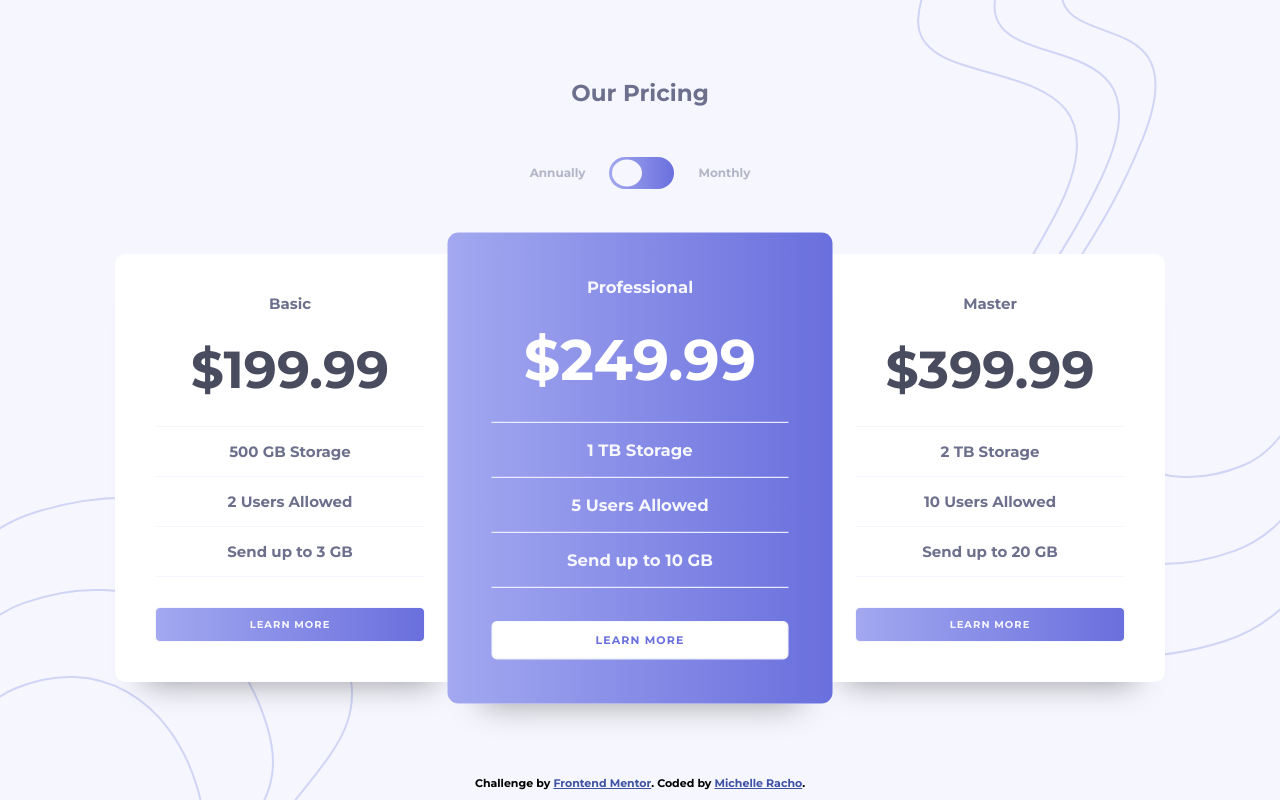
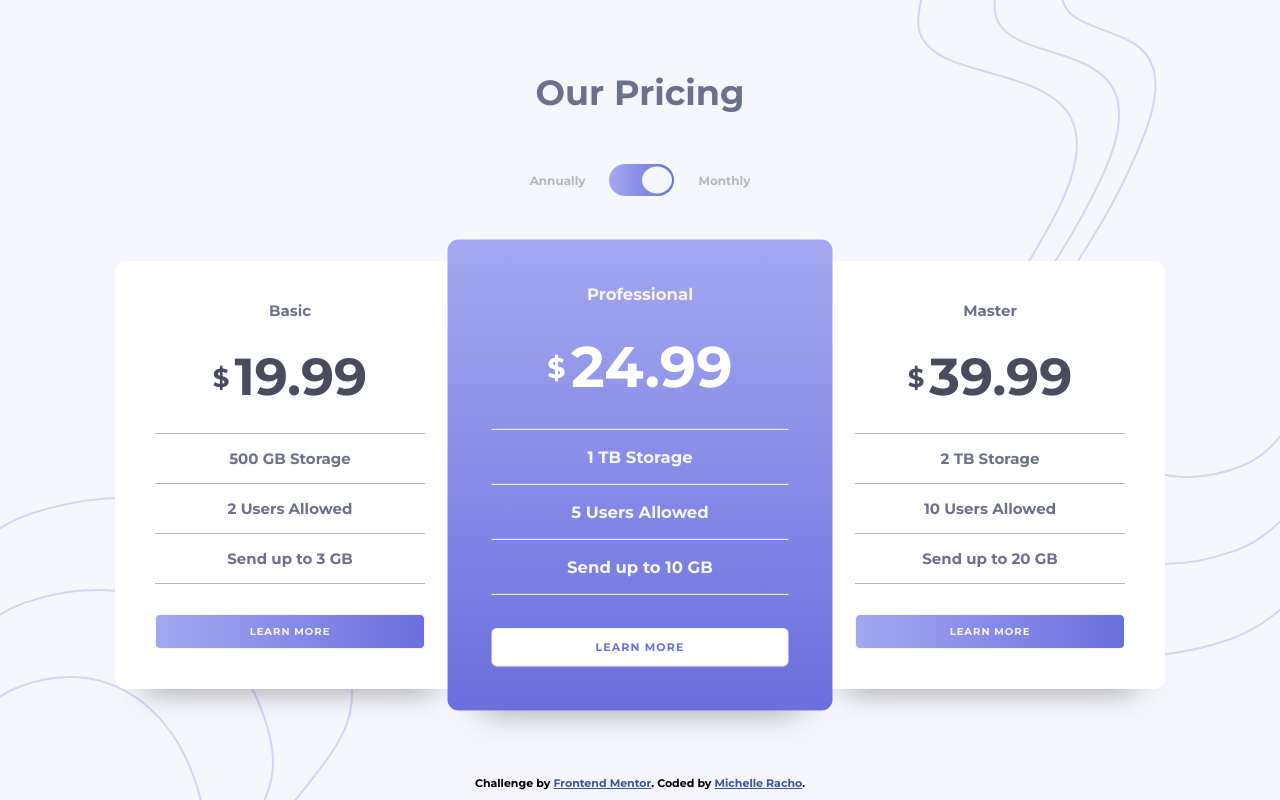
Before and after one commit to michelleracho/pricing-component-with-toggle, a React (Create React App) app: page / in a window 1280 px wide. Built offline with nearby package versions, Linux system fonts and the light colour scheme.

Commit message:
adjust styles

```diff
--- a/src/components/Card.js
+++ b/src/components/Card.js
@@ -7,7 +7,10 @@ const Card = ({ type, storage, users, limit, price }) => {
   return (
     <div className={styles.Card}>
       <h4 className={styles.Card__type}>{type}</h4>
-      <h2 className={styles.Card__price}>${price}</h2>
+      <h2 className={styles.Card__price}>
+        <span>$</span>
+        {price}
+      </h2>
       <ul className={styles.Card__list}>
         <li className={styles.Card__item}>{storage} Storage</li>
         <li className={styles.Card__item}>{users} Users Allowed</li>
--- a/src/components/PricingContainer.js
+++ b/src/components/PricingContainer.js
@@ -5,7 +5,7 @@ import Switch from './Switch';
 import styles from '../styles/PricingContainerStyles.module.css';
 
 const PricingContainer = () => {
-  const [priceTier, setPriceTier] = useState('Annual');
+  const [priceTier, setPriceTier] = useState('Monthly');
 
   const toggleSwitch = () => {
     priceTier === 'Annual' ? setPriceTier('Monthly') : setPriceTier('Annual');
--- a/src/components/Switch.js
+++ b/src/components/Switch.js
@@ -11,8 +11,15 @@ const Switch = ({ tier, toggleSwitch }) => {
     <div className={styles.Switch}>
       <h4>Annually</h4>
 
-      <label className={styles.Switch__container}>
-        <input type="checkbox" onChange={() => handleChange()} value={tier} />
+      <label
+        className={styles.Switch__container}
+        onChange={() => handleChange()}
+      >
+        <input
+          type="checkbox"
+          value={tier}
+          className={styles.Switch__toggler}
+        />
         <div className={styles.Switch__toggler}></div>
       </label>
 
--- a/src/index.css
+++ b/src/index.css
@@ -1,8 +1,9 @@
 @import url('https://fonts.googleapis.com/css2?family=Montserrat:wght@700&display=swap');
 
 :root {
-  --gradient: linear-gradient(to right, hsl(236, 72%, 79%), hsl(237, 63%, 64%));
+  --gradient: hsl(236, 72%, 79%), hsl(237, 63%, 64%);
 
+  --color-light-purple: hsl(236, 72%, 79%);
   --color-purple: hsl(237, 63%, 64%);
 
   --color-very-light-gray: hsl(240, 78%, 98%);
--- a/src/styles/ButtonStyles.module.css
+++ b/src/styles/ButtonStyles.module.css
@@ -5,18 +5,18 @@
   color: var(--color-very-light-gray);
   text-transform: uppercase;
   letter-spacing: 1px;
-  background: var(--gradient);
+  background: linear-gradient(to right, var(--gradient));
   outline: none;
   border: 1.5px solid var(--color-very-light-gray);
   border-radius: 0.5rem;
   padding: 1rem;
   width: 100%;
   margin-top: 3rem;
+  transition: all 0.3s ease;
 }
 
 .Button:hover {
   color: var(--color-purple);
-  text-transform: uppercase;
   background: #fff;
   border: 2px solid var(--color-very-light-gray);
   border: 1.5px solid currentColor;
--- a/src/styles/CardListStyles.module.css
+++ b/src/styles/CardListStyles.module.css
@@ -7,12 +7,19 @@
 
 .CardList__item:nth-of-type(2n) > * {
   color: var(--color-very-light-gray);
-  background: var(--gradient);
+  background: linear-gradient(to bottom, var(--gradient));
   transform: scale(1.1);
 }
 
 .CardList__item:nth-of-type(2n) > * > h2 {
   color: #fff;
+}
+
+.CardList__item:nth-of-type(2n) > * > ul > li {
+  border-top: 1px solid var(--color-very-light-gray);
+}
+.CardList__item:nth-of-type(2n) > * > ul > li:last-child {
+  border-bottom: 1px solid var(--color-very-light-gray);
 }
 
 .CardList__item:nth-of-type(2n) > * > button {
--- a/src/styles/CardStyles.module.css
+++ b/src/styles/CardStyles.module.css
@@ -11,11 +11,16 @@
 }
 
 .Card__price {
-  font-size: 5.2rem;
   font-size: clamp(4.5rem, 5vw, 5.2rem);
-
   color: var(--color-dark-gray);
   padding: 2.5rem;
+}
+
+.Card__price span {
+  font-size: 0.5em;
+  display: inline-block;
+  transform: translateY(-25%);
+  margin-right: 0.5rem;
 }
 
 .Card__list {
@@ -23,11 +28,11 @@
 
 .Card__item {
   padding: 1.5rem;
-  border-top: 1px solid var(--color-very-light-gray);
+  border-top: 1px solid var(--color-light-gray);
 }
 
 .Card__item:last-child {
-  border-bottom: 1px solid var(--color-very-light-gray);
+  border-bottom: 1px solid var(--color-light-gray);
 }
 
 @media screen and (max-width: 365px) {
--- a/src/styles/PricingContainerStyles.module.css
+++ b/src/styles/PricingContainerStyles.module.css
@@ -6,7 +6,7 @@
 }
 
 .PricingContainer h1 {
-  font-size: 2.3rem;
+  font-size: 3.5rem;
   color: var(--color-gray);
 }
 
--- a/src/styles/SwitchStyles.module.css
+++ b/src/styles/SwitchStyles.module.css
@@ -16,7 +16,7 @@
   width: 6.5rem;
   height: 3.2rem;
   border-radius: 3rem;
-  background-image: var(--gradient);
+  background-image: linear-gradient(to right, var(--gradient));
   background-size: 100%;
   background-position: center;
   transition: background-size 0.2s ease, background-position 0.2s ease;
@@ -36,7 +36,7 @@
   height: calc(100% - 0.5rem);
   width: calc(50% - 0.25rem);
   border-radius: 50%;
-  left: 0.25rem;
+  right: 0.25rem;
   top: 0;
   transform: translate(0, 0.25rem);
   background-color: var(--color-very-light-gray);
@@ -44,5 +44,5 @@
 }
 
 .Switch__container input:checked ~ .Switch__toggler {
-  transform: translate(100%, 0.25rem);
+  transform: translate(-100%, 0.25rem);
 }
```
